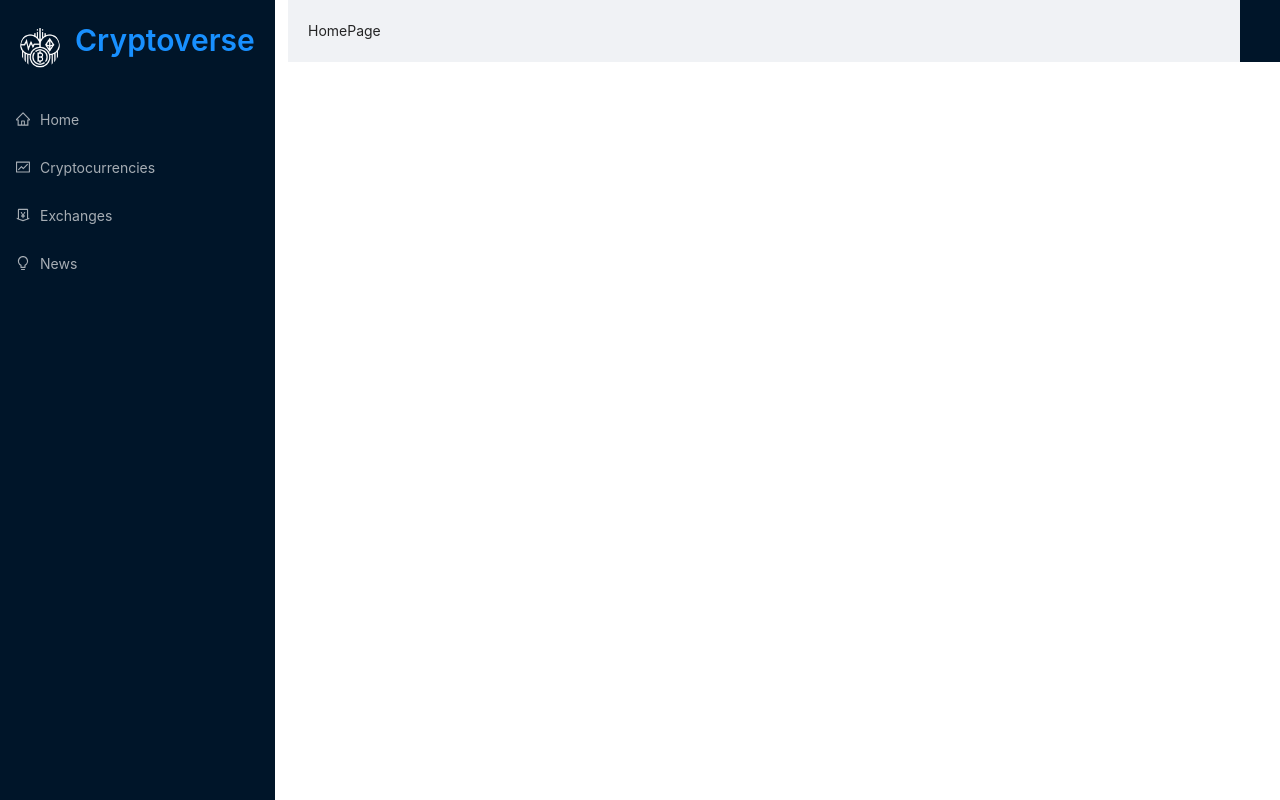
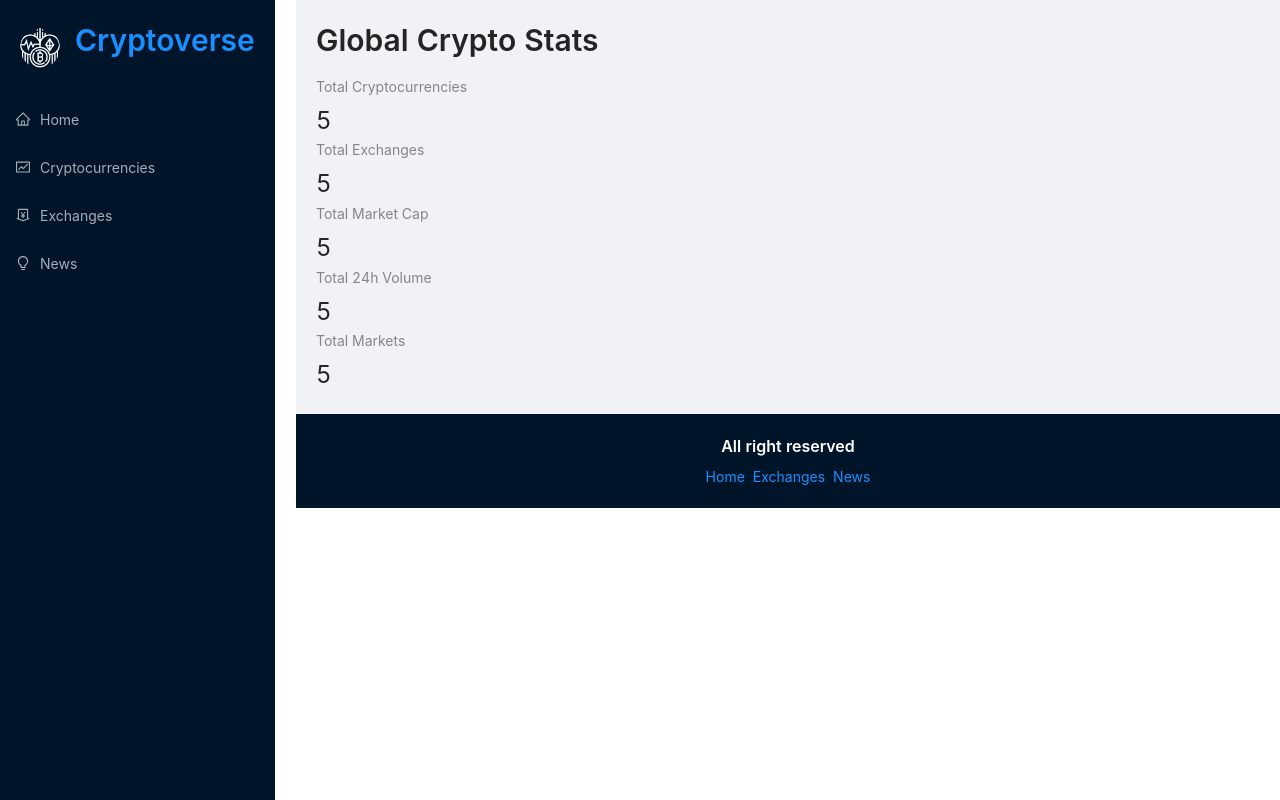
Before and after one commit to giannurwana19/react-crypto, a React (Create React App) app: page / in a window 1280 px wide. Built offline with nearby package versions, Linux system fonts and the light colour scheme.

Commit message:
add statistic in homepage, NoMatch, and footer component

```diff
--- a/src/App.js
+++ b/src/App.js
@@ -1,13 +1,14 @@
 import { Navbar } from './components';
 import './App.css';
-import { Layout } from 'antd';
-import { Route, Routes } from 'react-router-dom';
+import { Layout, Space, Typography } from 'antd';
+import { Link, Route, Routes } from 'react-router-dom';
 import {
   Cryptocurrencies,
   CryptoDetails,
   Exchanges,
   Homepage,
   News,
+  NoMatch,
 } from './pages';
 
 function App() {
@@ -29,11 +30,23 @@ function App() {
               />
               <Route exact path="/crypto/:coinId" element={<CryptoDetails />} />
               <Route exact path="/news" element={<News />} />
+              <Route path="*" element={<NoMatch />} />
             </Routes>
           </div>
         </Layout>
+        <div className="footer">
+          <Typography.Title
+            level={5}
+            style={{ color: 'white', textAlign: 'center' }}>
+            All right reserved
+          </Typography.Title>
+          <Space>
+            <Link to="/">Home</Link>
+            <Link to="/exchanges">Exchanges</Link>
+            <Link to="/news">News</Link>
+          </Space>
+        </div>
       </div>
-      <div className="footer"></div>
     </div>
   );
 }
--- a/src/pages/Homepage.js
+++ b/src/pages/Homepage.js
@@ -1,5 +1,24 @@
+import { Col, Row, Statistic, Typography } from 'antd';
+
+const { Title } = Typography;
+
 const Homepage = () => {
-  return <div>HomePage</div>;
+  return (
+    <>
+      <Title level={2} className="heading">
+        Global Crypto Stats
+      </Title>
+      <Row>
+        <Col span={12}>
+          <Statistic title="Total Cryptocurrencies" value={5} />
+          <Statistic title="Total Exchanges" value={5} />
+          <Statistic title="Total Market Cap" value={5} />
+          <Statistic title="Total 24h Volume" value={5} />
+          <Statistic title="Total Markets" value={5} />
+        </Col>
+      </Row>
+    </>
+  );
 };
 
 export default Homepage;
--- /dev/null
+++ b/src/pages/NoMatch.js
@@ -0,0 +1,5 @@
+const NoMatch = () => {
+  return <div>404 Not Found</div>;
+};
+
+export default NoMatch;
--- a/src/pages/index.js
+++ b/src/pages/index.js
@@ -3,3 +3,4 @@ export { default as Cryptocurrencies } from './Cryptocurrencies';
 export { default as CryptoDetails } from './CryptoDetails';
 export { default as Exchanges } from './Exchanges';
 export { default as News } from './News';
+export { default as NoMatch } from './NoMatch';
```
